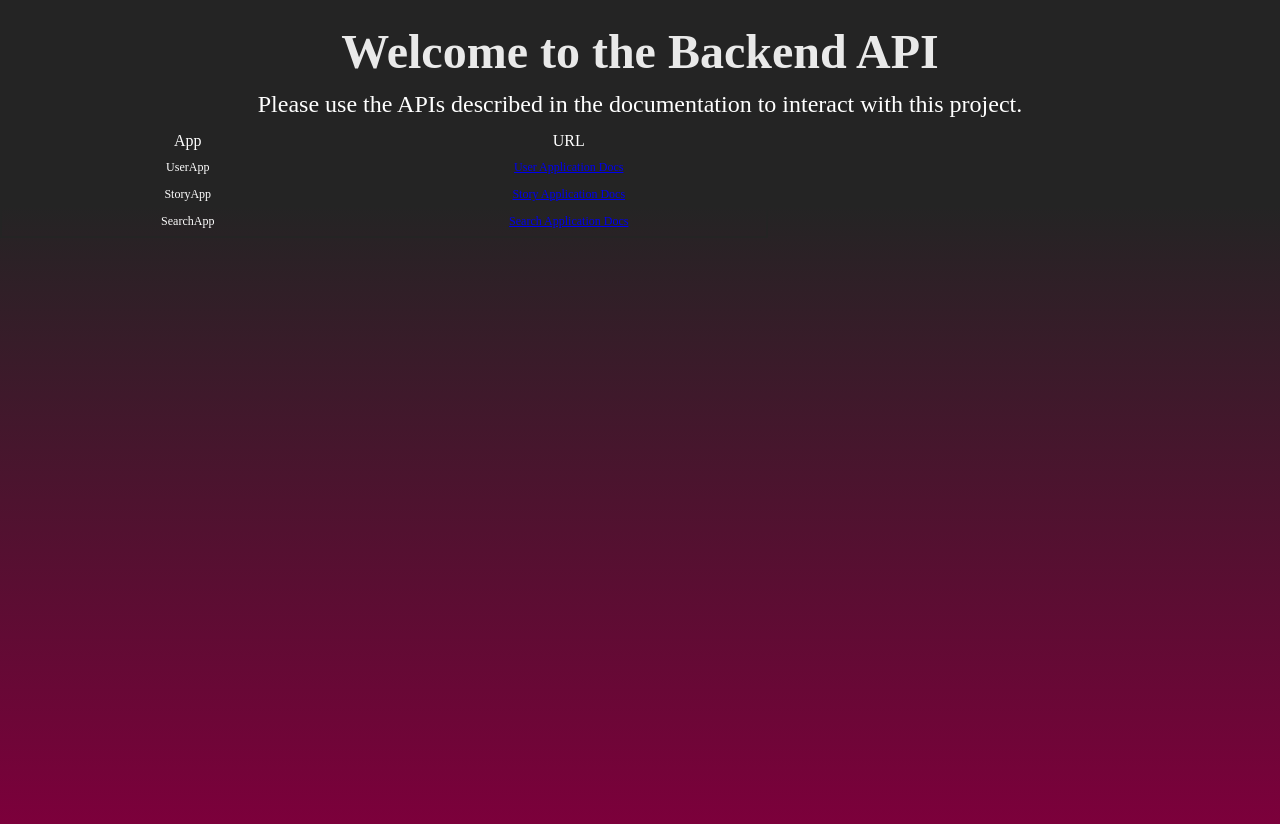
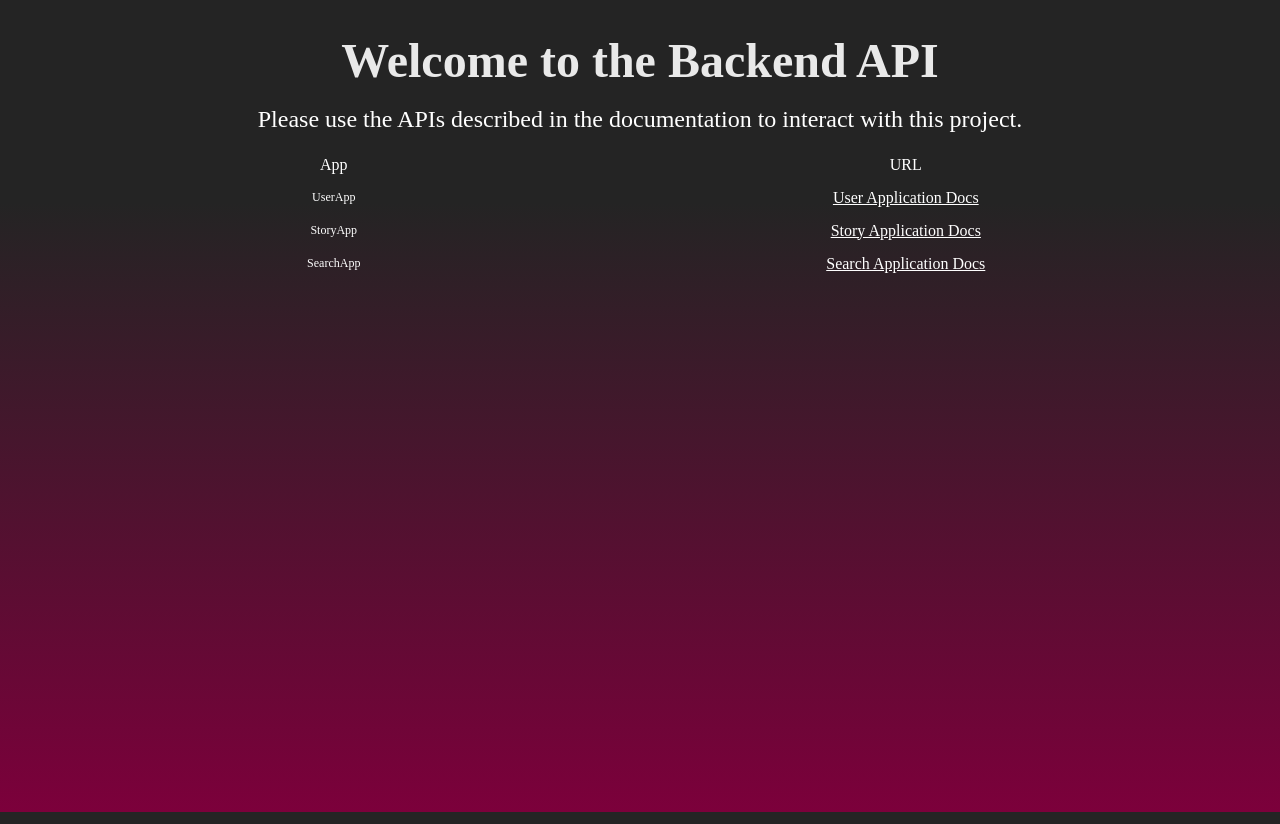
Before and after one commit to Arkiralor/DRFRefresher, a Django app: page / in a window 1280 px wide. Run offline with Django 4.2, Linux system fonts and the light colour scheme.

Commit message:
realigned table

```diff
--- a/static/css/index_styles.css
+++ b/static/css/index_styles.css
@@ -1,15 +1,8 @@
 * {
-    margin: 0;
-    padding: 0;
+    margin: 0px;
+    padding: 3px;
     font-family: "Century Gothic";
     src: url(https://fonts.googleapis.com/css?family=Century+Gothic);
-}
-
-header {
-    background-color: #242424;
-    height: 12vh;
-    background-size: cover;
-    background-position: top;
 }
 
 body {
@@ -45,23 +38,46 @@ p {
 }
 
 .LinkTable {
+    color: #fff;
+    width: 90vw;
+    height: auto;
+    /* border: 1px solid #fdfdfd; */
+    margin-top: 0.5em;
+    position: relative;
     align-self: center;
-    width: 60%;
-    height: auto;
-    border: 2px solid #242424;
+    margin-left: 1cm;
+    padding: auto;
+    text-align: center;
+}
+
+.LinkTable tr {
     font-size: 12px;
     font-family: "Century Gothic";
+    height: 25px;
     color: #fff;
     text-align: center;
-    margin-top: 0.5em;
+    /* border: 1px solid #fdfdfd; */
 }
 
-.LinkTable tr{
+.LinkTable tr td {
     height: 25px;
-    width: 25vw;
+    width: 35%;
+    text-align: center;
+    /* border: 1px solid #fdfdfd; */
+
 }
 
-.LinkTable tr td{
-    height: 25px;
-    width: 12px
+.LinkTable tr td text {
+    color: #fff;
+    font-size: 12px;
+    font-family: "Century Gothic";
+    text-align: center;
 }
+
+.LinkTable tr td a {
+    color: #fff;
+    text-decoration: underline;
+    font-size: 16px;
+    font-family: "Century Gothic";
+    text-align: center;
+}
--- a/templates/index_app/index.html
+++ b/templates/index_app/index.html
@@ -12,18 +12,24 @@
 <body>
     <h1>Welcome to the Backend API</h1>
     <p>Please use the APIs described in the documentation to interact with this project.</p>
-    <table class="LinkTable" align="centre">
+    <table class="LinkTable">
         <tr>
-            <td style="font-size: medium;">App</td><td style="font-size: medium;">URL</td>
+            <td style="font-size: medium;">App</td>
+            <td style="font-size: medium;">URL</td>
         </tr>
         <tr>
-            <td>UserApp</td><td><a href="https://documenter.getpostman.com/view/17779018/Uz5JHayD#91ed5d75-c047-4b2a-ade3-17275c1905f6">User Application Docs</a></td>
+            <td>UserApp</td>
+            <td><a href="https://documenter.getpostman.com/view/17779018/Uz5JHayD#91ed5d75-c047-4b2a-ade3-17275c1905f6">User
+                    Application Docs</a></td>
         </tr>
         <tr>
-            <td>StoryApp</td><td><a href="https://documenter.getpostman.com/view/17779018/Uz5JHayD#f91e4c95-7b89-4ea0-b273-a3d8fa30c151">Story Application Docs</a></td>
+            <td>StoryApp</td>
+            <td><a href="https://documenter.getpostman.com/view/17779018/Uz5JHayD#f91e4c95-7b89-4ea0-b273-a3d8fa30c151">Story
+                    Application Docs</a></td>
         </tr>
         <tr>
-            <td>SearchApp</td><td><a href="/search/">Search Application Docs</a></td>
+            <td>SearchApp</td>
+            <td><a href="/">Search Application Docs</a></td>
         </tr>
     </table>
 </body>
```
